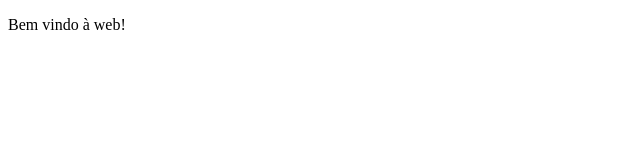
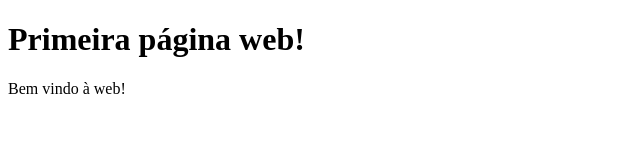
Before and after one commit to MuriStanger/ppm-20202-exemplo, a plain HTML site: page index.html in a window 1280 px wide. Shown: the whole page, without its empty margins (0-640 px from the left). Drawn offline with Linux system fonts and the light colour scheme.

Commit message:
Incluido título

```diff
--- a/index.html
+++ b/index.html
@@ -5,6 +5,9 @@
         <meta charset="UTF-8">
     </head>
     <body>
+        <h1>
+            Primeira página web!
+        </h1>
         <p>
             Bem vindo à web!
         </p>
```
